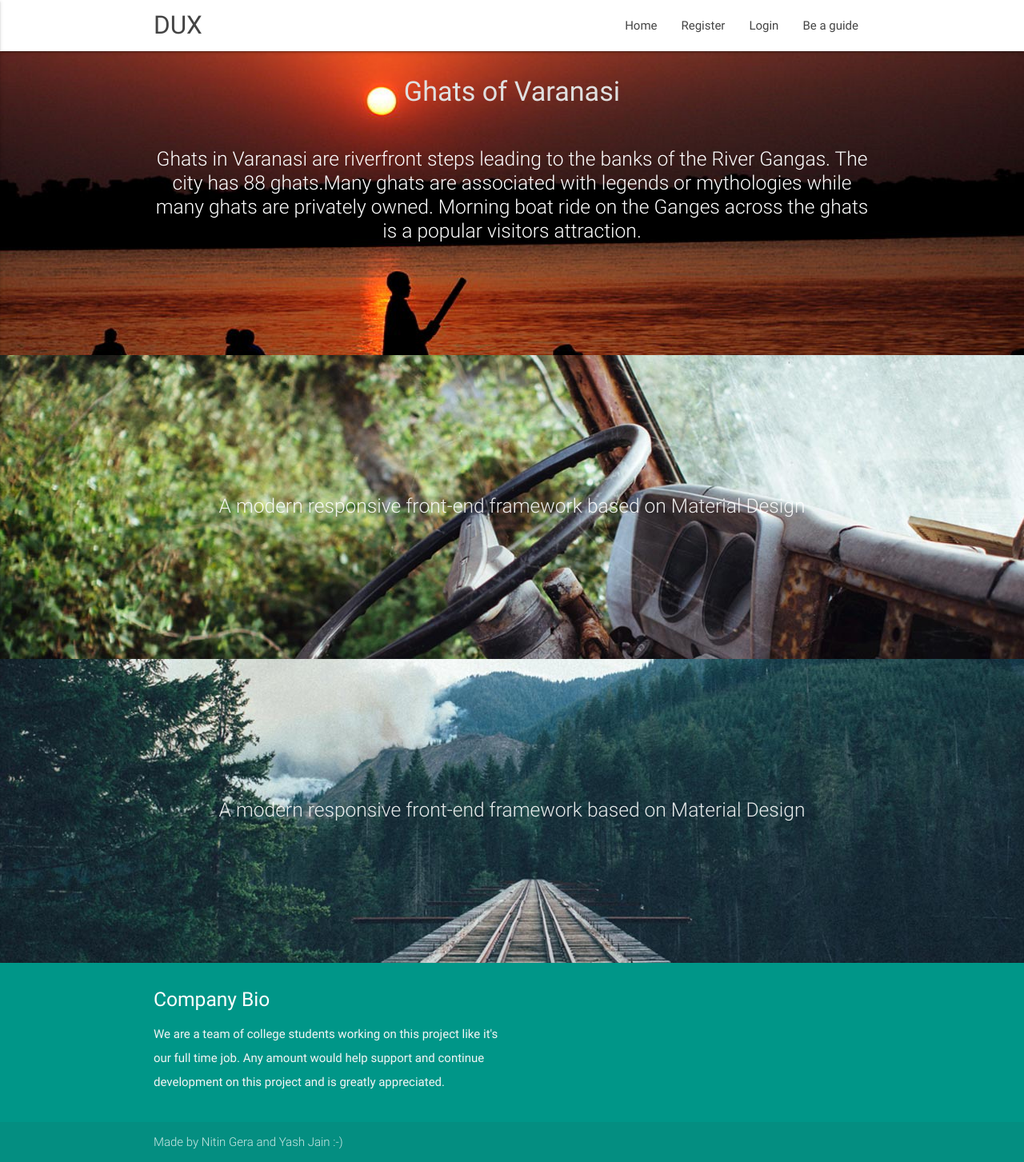
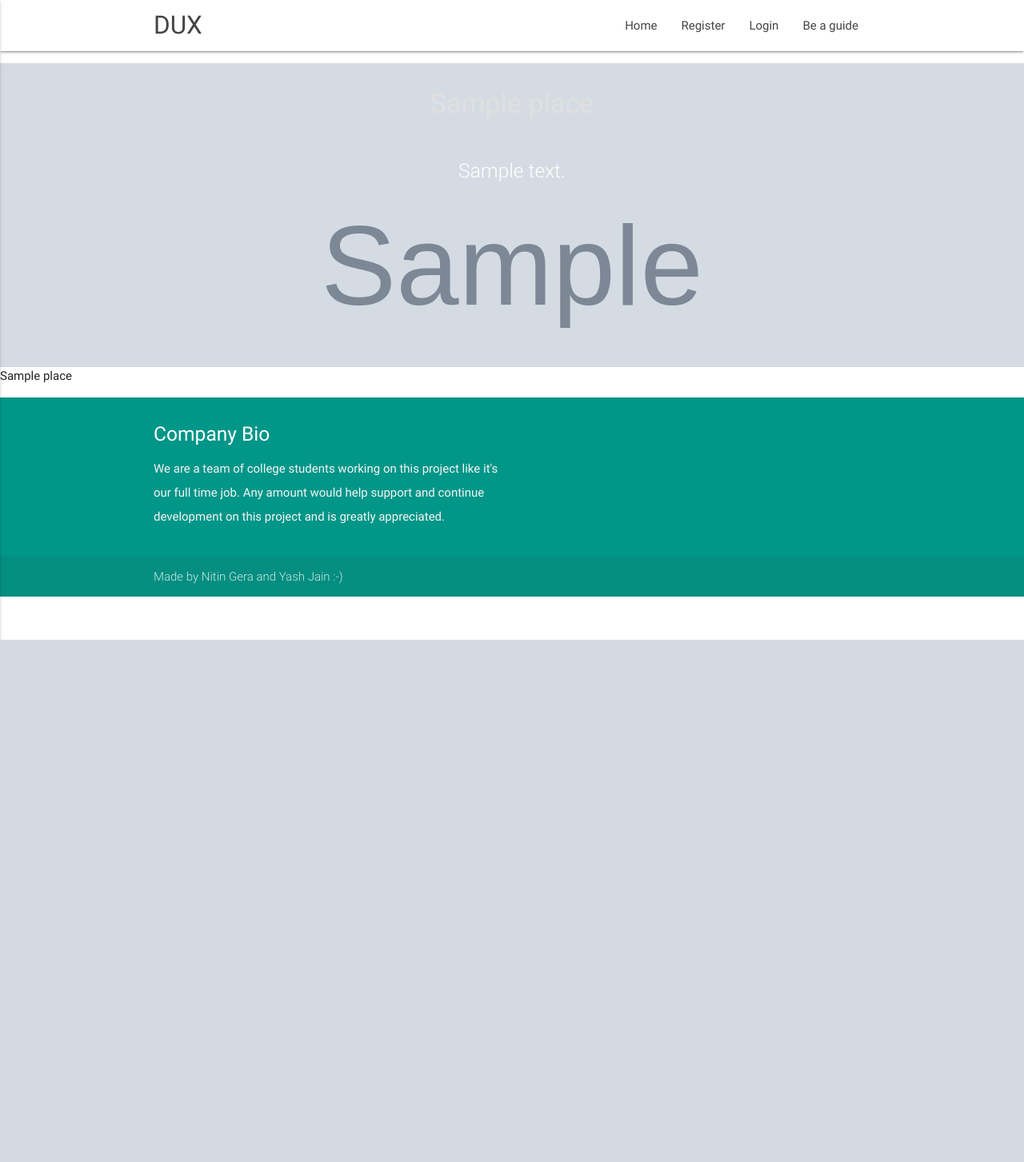
Before and after one commit to nitingera1996/DUX, a Django app: page / in a window 1280 px wide. Shown: the whole page at 80% size. After the commit the page ends 800 px from the top, so only its background shows below. Run offline with Django 3.2, Linux system fonts and the light colour scheme; tables that the repository leaves empty hold one stand-in row (values such as "Sample post"); grey boxes marked "Sample" are stand-in pictures; some libraries are stand-ins or nearby versions.

Commit message:
dynamic place data

```diff
--- a/bookmyguide/models.py
+++ b/bookmyguide/models.py
@@ -19,7 +19,8 @@ class Places(models.Model):
     average_time=models.BigIntegerField(default=30)
     price = models.BigIntegerField(blank=True)
     description = models.TextField(blank=True)
-    photo = models.TextField(validators=[URLValidator()],blank=True)
+    photo = models.TextField(blank=True)
+    likes = models.BigIntegerField(default=100)
 
     def __unicode__(self):
         return "%s" %(self.name)
--- a/bookmyguide/views.py
+++ b/bookmyguide/views.py
@@ -4,8 +4,11 @@ from django.contrib.auth import authenticate
 from bookmyguide.models import *
 
 def IndexView(request):
-    template_name = 'index.html'
-    return render(request,template_name,{})
+	places_list = Places.objects.order_by('-likes')[:10]
+	for place in places_list:
+		place.url = place.name.replace(' ', '_')
+	template_name = 'index.html'
+	return render(request,template_name,{'places':places_list})
 
 def LoginView(request):
 	pass
--- a/templates/index.html
+++ b/templates/index.html
@@ -54,8 +54,35 @@
     </div>
   </nav>
 
-  <div id="index-banner" class="parallax-container">
-  	<a href="http://materializecss.com/getting-started.html" style="color: white">
+{% if places %}
+            <ul>
+                {% for place in places %}
+                <div id="index-banner" class="parallax-container">
+    <a href="/showguides/{{place.url}}" style="color: white">
+    <div class="section no-pad-bot">
+      <div class="container">
+        <br><br>
+        <h4 class="header center grey-text text-lighten-2" >{{ place.name }}</h4>
+        <div class="row center">
+          <h5 class="header col s12 light" ><p>{{place.description}}</p></h5>
+        </div>
+        <br><br>
+
+      </div>
+    </div>
+                <a href="http://materializecss.com/getting-started.html" style="color: white">
+
+    <div class="parallax"><img src={{ place.photo }} alt="Unsplashed background img 1"></div>
+       </a>
+
+  </div>
+                <li>{{ place.name }}</li>
+                {% endfor %}
+            </ul>
+        {% else %}
+            <strong>There are no places present.</strong>
+            <a href="http://materializecss.com/getting-started.html" style="color: white">
+            <div id="index-banner" class="parallax-container">
     <div class="section no-pad-bot">
       <div class="container">
         <br><br>
@@ -67,11 +94,10 @@
 
       </div>
     </div>
-    </a>
     <div class="parallax"><img src="{% static "ghat.jpg" %}" alt="Unsplashed background img 1"></div>
-
   </div>
-
+  </a>
+        {% endif %}
 
   <!--<div class="container">
     <div class="section">
@@ -110,7 +136,7 @@
   </div>-->
 
 
-  <div class="parallax-container valign-wrapper">
+  <!-- <div class="parallax-container valign-wrapper">
     <div class="section no-pad-bot">
       <div class="container">
         <div class="row center">
@@ -119,7 +145,7 @@
       </div>
     </div>
     <div class="parallax"><img src="{% static "background2.jpg" %}" alt="Unsplashed background img 2"></div>
-  </div>
+  </div> -->
 
   <!--<div class="container">
     <div class="section">
@@ -136,7 +162,7 @@
   </div>-->
 
 
-  <div class="parallax-container valign-wrapper">
+  <!-- <div class="parallax-container valign-wrapper">
     <div class="section no-pad-bot">
       <div class="container">
         <div class="row center">
@@ -145,7 +171,7 @@
       </div>
     </div>
     <div class="parallax"><img src="{% static "background3.jpg" %}" alt="Unsplashed background img 3"></div>
-  </div>
+  </div> -->
 
   <footer class="page-footer teal">
     <div class="container">
```
Also changed, not shown: bookmyguide/migrations/0003_auto_20180203_2016.py (added), bookmyguide/migrations/0004_auto_20180203_2023.py (added).
